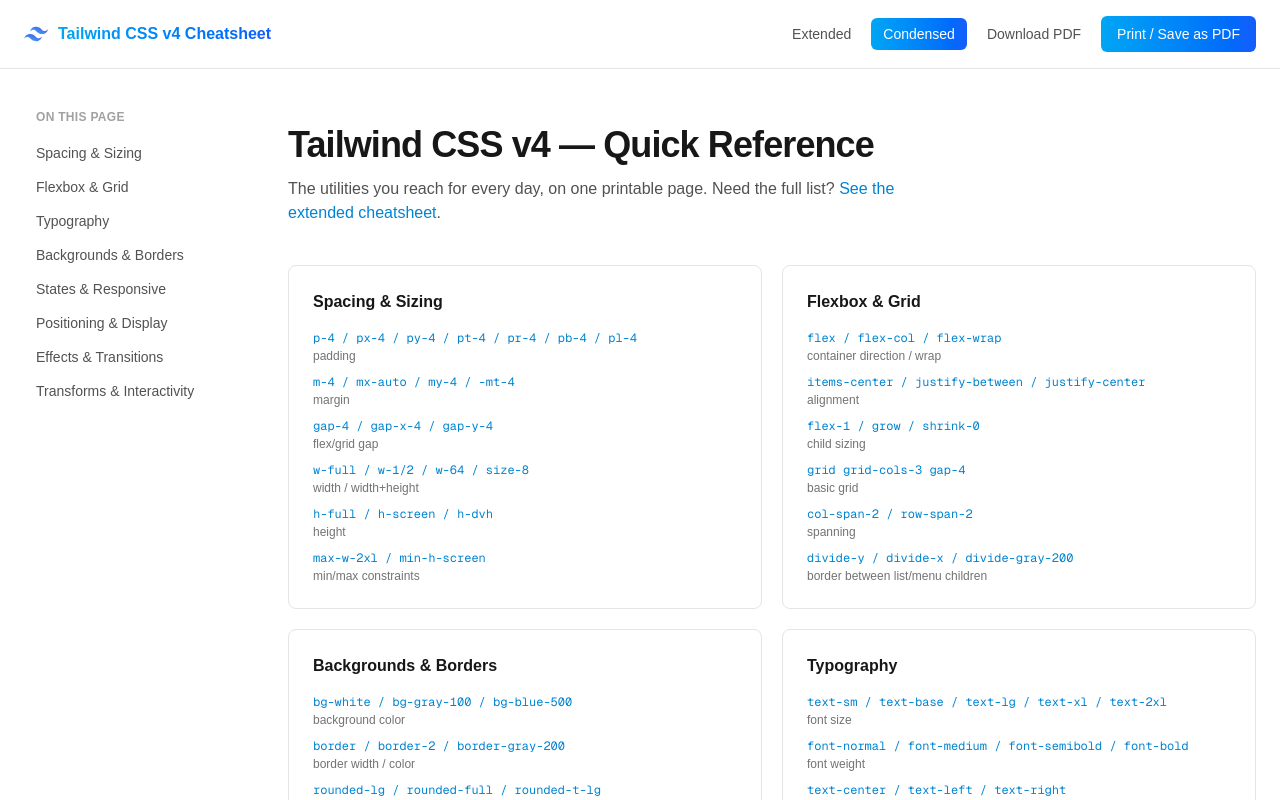
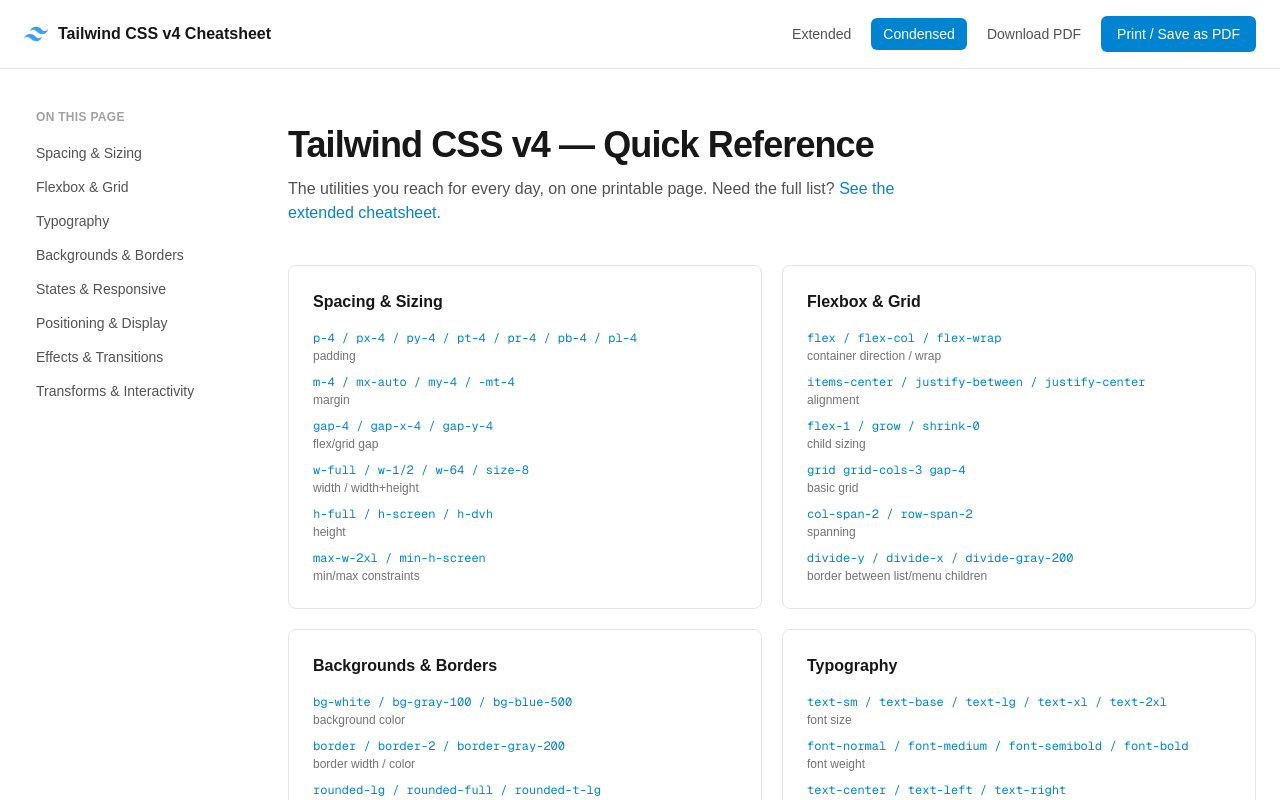
Before and after one commit to atlllas/TailwindCSS-Cheatsheet, a Next.js app: page /condensed in a window 1280 px wide. Shown: the top 800 px of the page. Built offline with nearby package versions, Linux system fonts and the light colour scheme.

Commit message:
Tone down the header colors
Dropped the gradient wordmark and gradient buttons in favor of plain
dark text and a solid sky-600 accent — the colorful logo mark alone
carries the brand color now, which reads much calmer.

```diff
--- a/src/app/not-found.tsx
+++ b/src/app/not-found.tsx
@@ -19,7 +19,7 @@
       <div className="mt-8 flex items-center gap-3 text-sm">
         <Link
           href="/"
-          className="rounded-md bg-gradient-to-r from-sky-500 to-blue-600 px-4 py-2 font-medium text-white transition-opacity hover:opacity-90"
+          className="rounded-md bg-sky-600 px-4 py-2 font-medium text-white transition-colors hover:bg-sky-700"
         >
           Extended cheatsheet
         </Link>
--- a/src/components/PrintButton.tsx
+++ b/src/components/PrintButton.tsx
@@ -5,7 +5,7 @@
     <button
       type="button"
       onClick={() => window.print()}
-      className="rounded-md bg-gradient-to-r from-sky-500 to-blue-600 px-4 py-2 text-sm font-medium text-white transition-opacity hover:opacity-90"
+      className="rounded-md bg-sky-600 px-4 py-2 text-sm font-medium text-white transition-colors hover:bg-sky-700"
     >
       {label}
     </button>
--- a/src/components/TailwindMark.tsx
+++ b/src/components/TailwindMark.tsx
@@ -7,7 +7,7 @@
       <defs>
         <linearGradient id={gradientId} x1="0" y1="0" x2="1" y2="1">
           <stop offset="0%" stopColor="#38bdf8" />
-          <stop offset="100%" stopColor="#4f46e5" />
+          <stop offset="100%" stopColor="#3b82f6" />
         </linearGradient>
       </defs>
       <g transform="translate(0,260) scale(0.1,-0.1)" fill={`url(#${gradientId})`}>
--- a/src/components/TopNav.tsx
+++ b/src/components/TopNav.tsx
@@ -13,7 +13,7 @@
       <div className="mx-auto max-w-7xl px-6 py-4 flex flex-wrap items-center justify-between gap-4">
         <Link href="/" className="flex items-center gap-2.5">
           <TailwindMark className="h-6 w-6 shrink-0" />
-          <span className="font-semibold bg-gradient-to-r from-sky-500 to-blue-600 bg-clip-text text-transparent">
+          <span className="font-semibold text-neutral-900 dark:text-neutral-100">
             Tailwind CSS v4 Cheatsheet
           </span>
         </Link>
@@ -22,7 +22,7 @@
             href="/"
             className={`rounded-md px-3 py-1.5 transition-colors ${
               active === "extended"
-                ? "bg-gradient-to-r from-sky-500 to-blue-600 text-white"
+                ? "bg-sky-600 text-white"
                 : "text-neutral-600 hover:bg-sky-50 hover:text-sky-700 dark:text-neutral-300 dark:hover:bg-sky-950/40 dark:hover:text-sky-300"
             }`}
           >
@@ -32,7 +32,7 @@
             href="/condensed"
             className={`rounded-md px-3 py-1.5 transition-colors ${
               active === "condensed"
-                ? "bg-gradient-to-r from-sky-500 to-blue-600 text-white"
+                ? "bg-sky-600 text-white"
                 : "text-neutral-600 hover:bg-sky-50 hover:text-sky-700 dark:text-neutral-300 dark:hover:bg-sky-950/40 dark:hover:text-sky-300"
             }`}
           >
```
Also changed, not shown: 2 other files (tests, documents, lock files or other folders).
